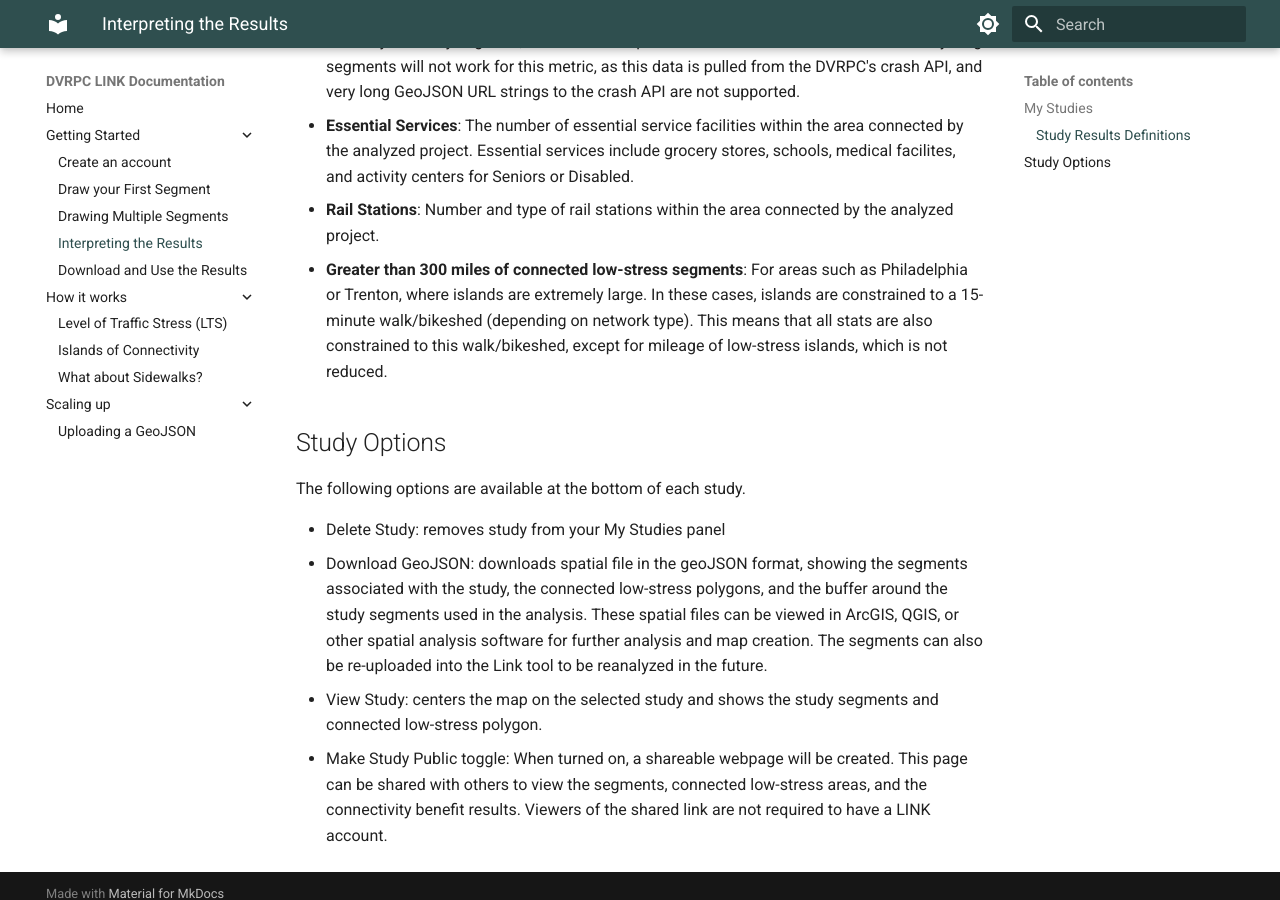
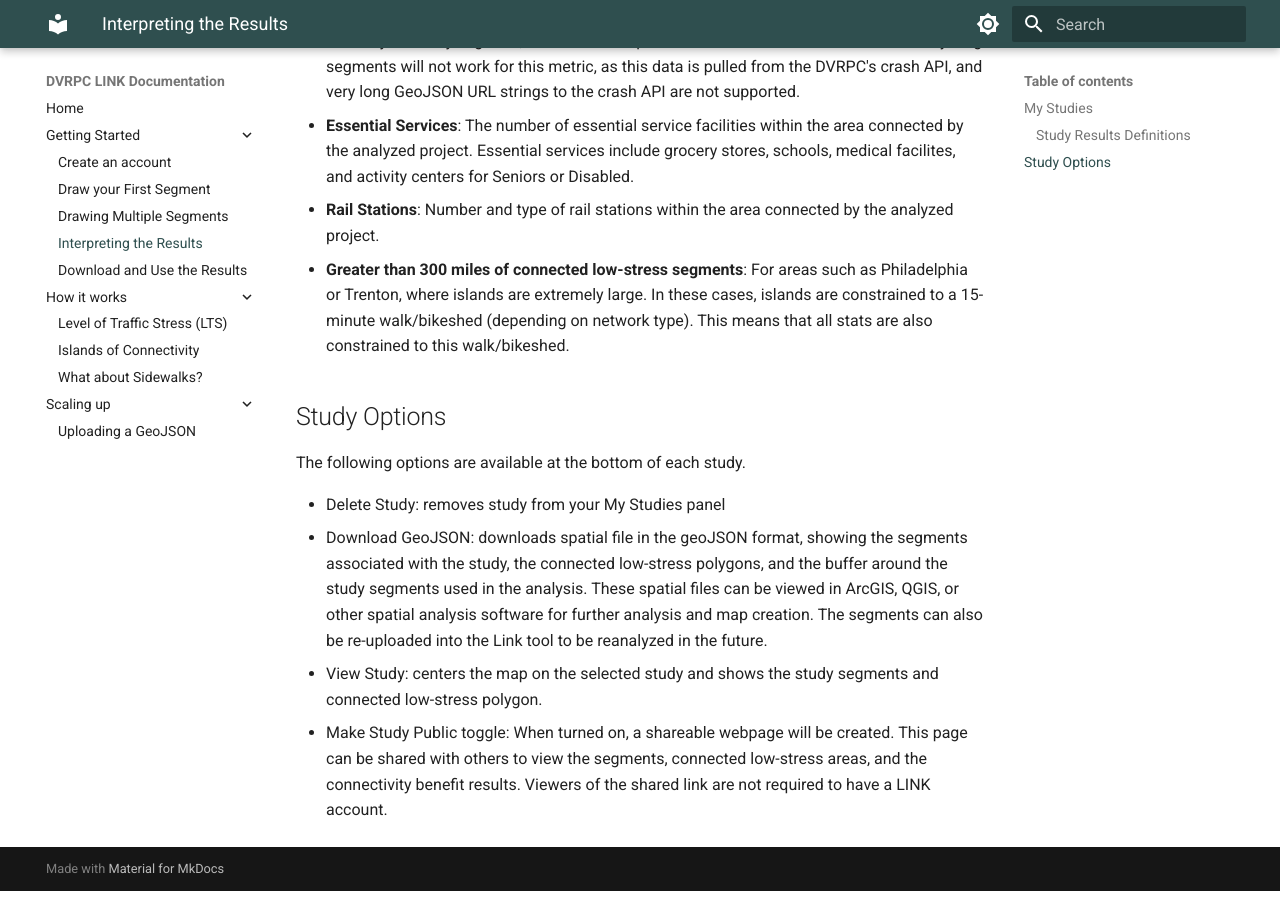
Before and after one commit to dvrpc/link-docs, an MkDocs documentation site: the page built from docs/getting-started/Interpreting-the-results.md, in a window 1280 px wide and 900 px high, scrolled down 1618 px. Built offline with MkDocs 1.6.1 and Material for MkDocs 9.7.7, drawn with Linux system fonts in a browser that asks for light colours.

Commit message:
adjusted language now that this isnt true anymore

```diff
--- a/docs/getting-started/Interpreting-the-results.md
+++ b/docs/getting-started/Interpreting-the-results.md
@@ -28,7 +28,7 @@ for this metric, as this data is pulled from the DVRPC's crash API, and very lon
 - **Essential Services**: The number of essential service facilities within the area connected by the analyzed project. Essential services include grocery stores, schools, medical facilites, and activity centers for Seniors or Disabled.
 - **Rail Stations**: Number and type of rail stations within the area connected by the analyzed project.
 - **Greater than 300 miles of connected low-stress segments**: For areas such as Philadelphia or Trenton, where islands are extremely large. In these cases, islands are constrained to a 15-minute walk/bikeshed (depending on network type).
-This means that all stats are also constrained to this walk/bikeshed, except for mileage of low-stress islands, which is not reduced.
+This means that all stats are also constrained to this walk/bikeshed.
 
 ## Study Options
 
```
